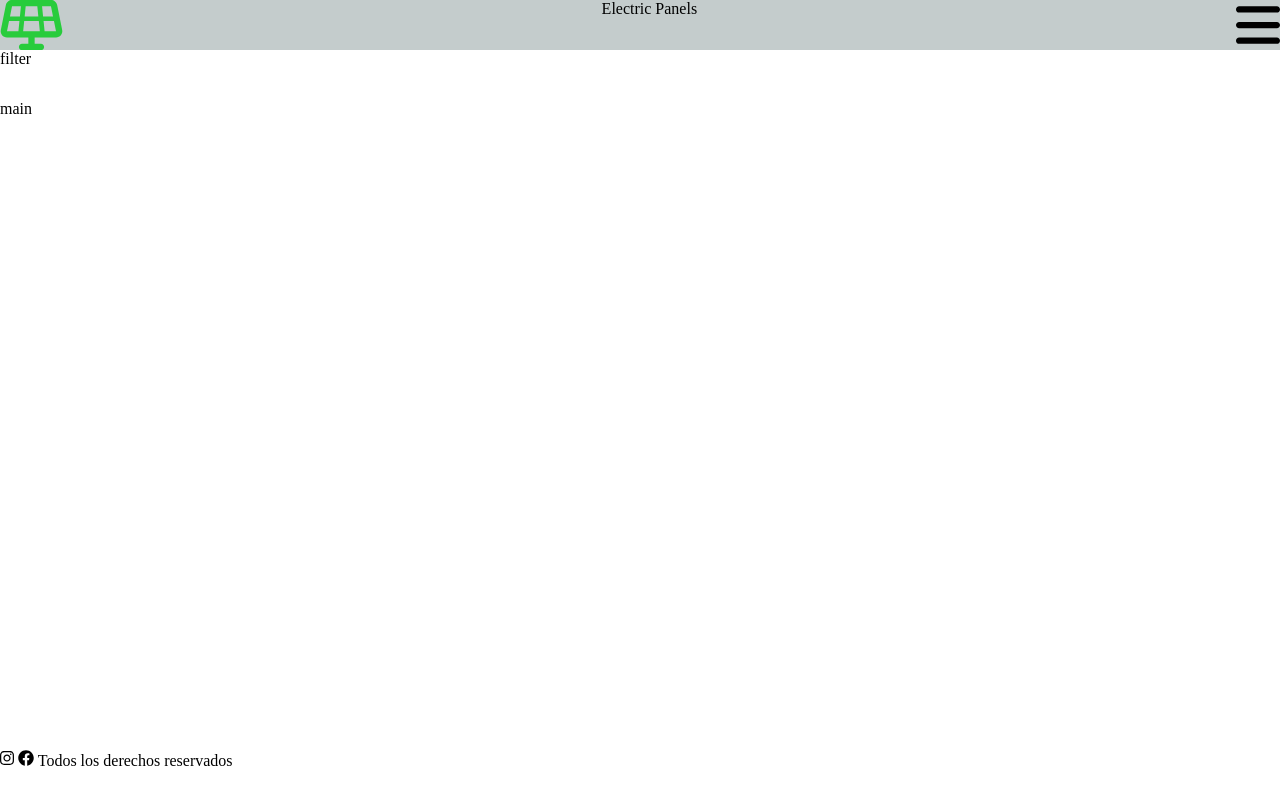
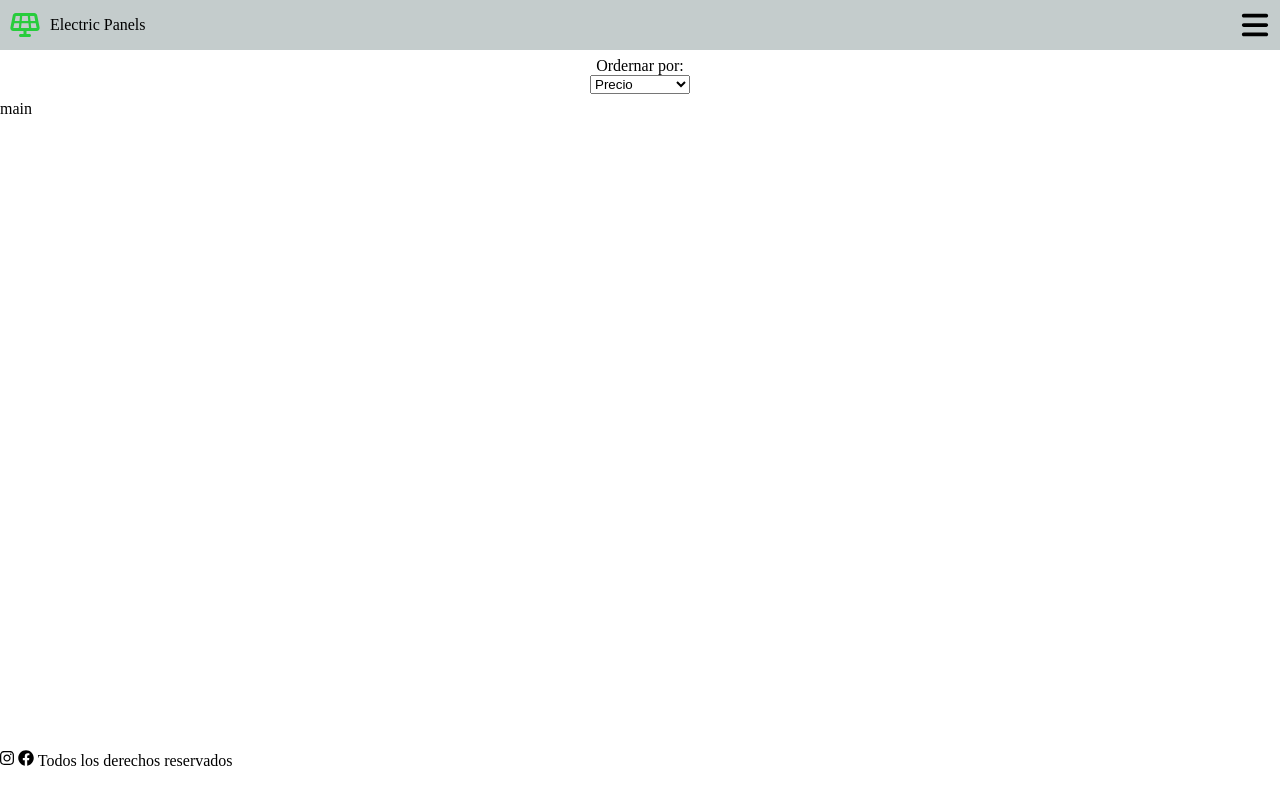
Before and after one commit to Shagooh/carstore, a plain HTML site: page index.html in a window 1280 px wide. Drawn offline with Linux system fonts and the light colour scheme.

Commit message:
ajustes varios

```diff
--- a/assets/css/style.css
+++ b/assets/css/style.css
@@ -21,11 +21,32 @@
     display: flex;
     background-color: rgb(196, 204, 204);
     justify-content: space-between;
+    padding: 10px;
+}
+
+.nav-section .logo {
+    display: flex;
+    justify-content: center;
+    align-items: center;
+    gap: 10px;
 
 }
 
+.nav-section img {
+    width: 30px;
+}
+
+
 .filters-section {
     grid-area: filter;
+    display: flex;
+    align-items: center;
+    justify-content: center;
+    flex-direction: column;
+}
+
+.filters-section select {
+    width: 100px;
 }
 
 .main-section {
--- a/index.html
+++ b/index.html
@@ -12,11 +12,20 @@
 <body>
     <div class="container">
         <nav class="nav-section">
-            <img src="./assets/img/panel.svg" alt="solar-panel">
-            <p>Electric Panels</p>
+            <div class="logo">
+                <img src="./assets/img/panel.svg" alt="solar-panel">
+                <p>Electric Panels</p>
+            </div>
             <img src="./assets/img/burguer.svg" alt="burguer-icon">
         </nav>
-        <section class="filters-section">filter</section>
+        <section class="filters-section">
+            <span>Ordernar por:</span>
+            <select name="filtro" id="">
+                <option value="Precio">Precio</option>
+                <option value="Marca">Marca</option>
+            </select>
+
+        </section>
         <main class="main-section">main</main>
         <footer class="foot-section">
             <img src="./assets/img/insta.svg" alt="insta-icon">
```
